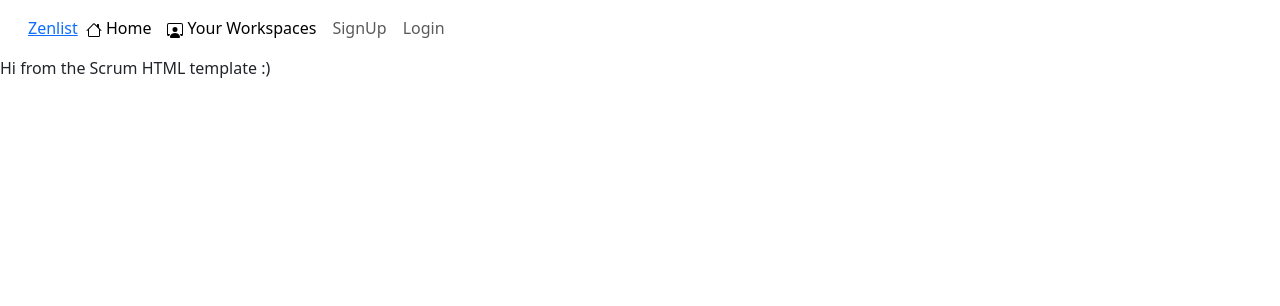
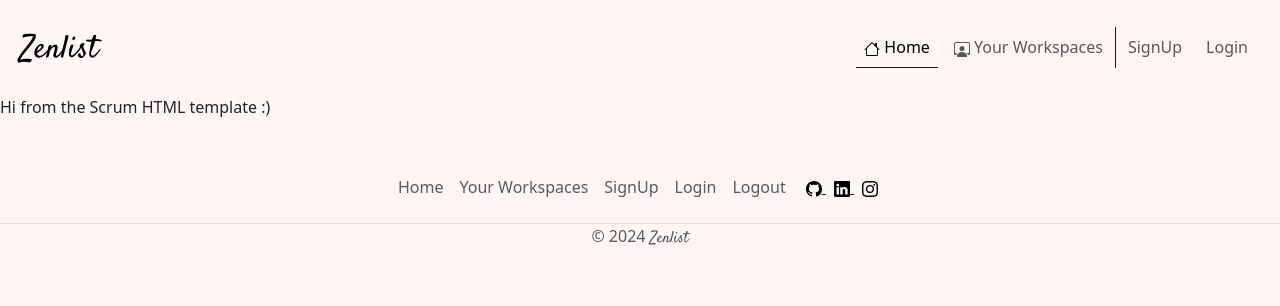
Before and after one commit to Ana-Niko-byte/zenlist, a Django app: page / in a window 1280 px wide. Shown: the top 306 px of the page. Run offline with Django 4.2, Linux system fonts and the light colour scheme.

Commit message:
add: add base template styling

```diff
--- /dev/null
+++ b/static/css/style.css
@@ -0,0 +1,43 @@
+@import url('https://fonts.googleapis.com/css2?family=Satisfy&display=swap');
+
+/* Colours */
+body{
+    background-color: #fff5f5;
+}
+
+.navbar-nav li a:hover{
+    color:rgb(255, 119, 0);
+}
+
+.socials a{
+    color: rgb(27, 27, 27);
+}
+
+/* Annotations & Makeshift Symbols */
+/* Used instead of .nav-item-line::after content due to height control. */
+.line{
+    height: 100%;
+    width: 1px;
+    background-color: rgb(22, 22, 22);
+}
+
+.active{
+    border-bottom: 1px solid rgb(27, 27, 27);
+}
+
+/* Branding */
+.navbar-brand{
+    font-size: 2rem;
+}
+
+.brand{
+    font-family: "Satisfy", cursive;
+    font-weight: 400;
+    font-style: normal;
+}
+
+/* UIUX */
+.nav-item-socials{
+    display: flex;
+    align-items: center;
+}
--- a/templates/base.html
+++ b/templates/base.html
@@ -1,3 +1,4 @@
+{% load static %}
 {% url 'hello' as home_url %}
 <!DOCTYPE html>
 <html lang="en">
@@ -7,23 +8,25 @@
     <title>Scrum Methodologies</title>
     <link href="https://cdn.jsdelivr.net/npm/bootstrap@5.3.3/dist/css/bootstrap.min.css" rel="stylesheet"
         integrity="sha384-QWTKZyjpPEjISv5WaRU9OFeRpok6YctnYmDr5pNlyT2bRjXh0JMhjY6hW+ALEwIH" crossorigin="anonymous">
+    <link rel="stylesheet" href="{% static 'css/style.css' %}">
 </head>
 
 <body class="d-flex flex-column h-100 main-bg">
-    <nav class="navbar navbar-expand-sm px-3 py-2">
+    <nav class="navbar navbar-expand-sm px-2 py-3">
         <div class="container-fluid">
             <!-- Zenlist Logo and Home URL -->
-            <a href="{{ home_url }}">Zenlist</a>
+            <a class="navbar-brand" href="{{ home_url }}"><span class="brand">Zenlist</span></a>
             <!-- Navbar item toggler -->
+            <div class="navbar-container">
                 <button class="navbar-toggler" type="button" data-toggle="collapse" data-target="#navbarItems"
                 aria-controls="navbarItems" aria-expanded="false" aria-label="Toggle navigation items">
                 <span class="navbar-toggler-icon"></span>
                 </button>
                 <!-- Navbar items to toggle -->
                 <div class="collapse navbar-collapse" id="navbarItems">
-                <ul class="navbar-nav me-auto mb-2 mb-lg-0">
-                    <li class="nav-item">
-                        <a class="nav-link {% if request.path == home_url %}active{% endif %}" aria-current="page"
+                    <ul class="navbar-nav me-auto">
+                        <li class="nav-item px-1">
+                            <a class="nav-link {% if request.path == home_url %}active{% endif %}" aria-current="home-page"
                                 href="{{ home_url }}">
                                 <svg xmlns="http://www.w3.org/2000/svg" width="16" height="16" fill="currentColor" class="bi bi-house" viewBox="0 0 16 16">
                                     <path d="M8.707 1.5a1 1 0 0 0-1.414 0L.646 8.146a.5.5 0 0 0 .708.708L2 8.207V13.5A1.5 1.5 0 0 0 3.5 15h9a1.5 1.5 0 0 0 1.5-1.5V8.207l.646.647a.5.5 0 0 0 .708-.708L13 5.793V2.5a.5.5 0 0 0-.5-.5h-1a.5.5 0 0 0-.5.5v1.293zM13 7.207V13.5a.5.5 0 0 1-.5.5h-9a.5.5 0 0 1-.5-.5V7.207l5-5z"/>
@@ -31,9 +34,8 @@
                                 Home
                             </a>
                         </li>
-                    <li class="nav-item">
-                        <a class="nav-link {% if request.path == home_url %}active{% endif %}" aria-current="page"
-                            href="#">
+                        <li class="nav-item px-1">
+                            <a class="nav-link" href="#">
                                 <svg xmlns="http://www.w3.org/2000/svg" width="16" height="16" fill="currentColor" class="bi bi-person-workspace" viewBox="0 0 16 16">
                                     <path d="M4 16s-1 0-1-1 1-4 5-4 5 3 5 4-1 1-1 1zm4-5.95a2.5 2.5 0 1 0 0-5 2.5 2.5 0 0 0 0 5"/>
                                     <path d="M2 1a2 2 0 0 0-2 2v9.5A1.5 1.5 0 0 0 1.5 14h.653a5.4 5.4 0 0 1 1.066-2H1V3a1 1 0 0 1 1-1h12a1 1 0 0 1 1 1v9h-2.219c.554.654.89 1.373 1.066 2h.653a1.5 1.5 0 0 0 1.5-1.5V3a2 2 0 0 0-2-2z"/>
@@ -41,14 +43,15 @@
                                 Your Workspaces
                             </a>
                         </li>
-                    <li class="nav-item-separator"></li>
-                    <li class="nav-item">
+                        <li class="nav-item-line"><div class="line"></div></li>
+                        <li class="nav-item px-1">
                             <a class="nav-link" href="#">SignUp</a>
                         </li>
-                    <li class="nav-item">
+                        <li class="nav-item px-1">
                             <a class="nav-link" href="#">Login</a>
                         </li>
                     </ul>
+                </div>
             </div>
         </div>
     </nav>
@@ -60,8 +63,34 @@
     </main>
 
     <!-- Footer -->
-    <footer class="footer mt-auto py-3 dark-bg">
-        <p class="m-0 text-center text-white">Made by Ana Niko</p>
+    <footer class="mt-auto py-3 my-4">
+        <div class="navbar-nav container-fluid container-top justify-content-center align-items-center border-bottom p-3">
+            <ul class="nav">
+                <li class="nav-item"><a href="#" class="nav-link px-2 text-body-secondary">Home</a></li>
+                <li class="nav-item"><a href="#" class="nav-link px-2 text-body-secondary">Your Workspaces</a></li>
+                <li class="nav-item"><a href="#" class="nav-link px-2 text-body-secondary">SignUp</a></li>
+                <li class="nav-item"><a href="#" class="nav-link px-2 text-body-secondary">Login</a></li>
+                <li class="nav-item"><a href="#" class="nav-link px-2 text-body-secondary">Logout</a></li>
+                <li class="nav-item nav-item-socials px-2">
+                    <div class="socials">
+                        <a href="#" class="social-icon px-1">
+                            <svg xmlns="http://www.w3.org/2000/svg" width="16" height="16" class="bi bi-github" viewBox="0 0 16 16">
+                                <path d="M8 0C3.58 0 0 3.58 0 8c0 3.54 2.29 6.53 5.47 7.59.4.07.55-.17.55-.38 0-.19-.01-.82-.01-1.49-2.01.37-2.53-.49-2.69-.94-.09-.23-.48-.94-.82-1.13-.28-.15-.68-.52-.01-.53.63-.01 1.08.58 1.23.82.72 1.21 1.87.87 2.33.66.07-.52.28-.87.51-1.07-1.78-.2-3.64-.89-3.64-3.95 0-.87.31-1.59.82-2.15-.08-.2-.36-1.02.08-2.12 0 0 .67-.21 2.2.82.64-.18 1.32-.27 2-.27s1.36.09 2 .27c1.53-1.04 2.2-.82 2.2-.82.44 1.1.16 1.92.08 2.12.51.56.82 1.27.82 2.15 0 3.07-1.87 3.75-3.65 3.95.29.25.54.73.54 1.48 0 1.07-.01 1.93-.01 2.2 0 .21.15.46.55.38A8.01 8.01 0 0 0 16 8c0-4.42-3.58-8-8-8"/>
+                            </svg>
+                        </a><a href="#" class="social-icon px-1">
+                            <svg xmlns="http://www.w3.org/2000/svg" width="16" height="16" class="bi bi-linkedin" viewBox="0 0 16 16">
+                                <path d="M0 1.146C0 .513.526 0 1.175 0h13.65C15.474 0 16 .513 16 1.146v13.708c0 .633-.526 1.146-1.175 1.146H1.175C.526 16 0 15.487 0 14.854zm4.943 12.248V6.169H2.542v7.225zm-1.2-8.212c.837 0 1.358-.554 1.358-1.248-.015-.709-.52-1.248-1.342-1.248S2.4 3.226 2.4 3.934c0 .694.521 1.248 1.327 1.248zm4.908 8.212V9.359c0-.216.016-.432.08-.586.173-.431.568-.878 1.232-.878.869 0 1.216.662 1.216 1.634v3.865h2.401V9.25c0-2.22-1.184-3.252-2.764-3.252-1.274 0-1.845.7-2.165 1.193v.025h-.016l.016-.025V6.169h-2.4c.03.678 0 7.225 0 7.225z"/>
+                            </svg>
+                        </a><a href="#" class="social-icon px-1">
+                            <svg xmlns="http://www.w3.org/2000/svg" width="16" height="16" class="bi bi-instagram" viewBox="0 0 16 16">
+                                <path d="M8 0C5.829 0 5.556.01 4.703.048 3.85.088 3.269.222 2.76.42a3.9 3.9 0 0 0-1.417.923A3.9 3.9 0 0 0 .42 2.76C.222 3.268.087 3.85.048 4.7.01 5.555 0 5.827 0 8.001c0 2.172.01 2.444.048 3.297.04.852.174 1.433.372 1.942.205.526.478.972.923 1.417.444.445.89.719 1.416.923.51.198 1.09.333 1.942.372C5.555 15.99 5.827 16 8 16s2.444-.01 3.298-.048c.851-.04 1.434-.174 1.943-.372a3.9 3.9 0 0 0 1.416-.923c.445-.445.718-.891.923-1.417.197-.509.332-1.09.372-1.942C15.99 10.445 16 10.173 16 8s-.01-2.445-.048-3.299c-.04-.851-.175-1.433-.372-1.941a3.9 3.9 0 0 0-.923-1.417A3.9 3.9 0 0 0 13.24.42c-.51-.198-1.092-.333-1.943-.372C10.443.01 10.172 0 7.998 0zm-.717 1.442h.718c2.136 0 2.389.007 3.232.046.78.035 1.204.166 1.486.275.373.145.64.319.92.599s.453.546.598.92c.11.281.24.705.275 1.485.039.843.047 1.096.047 3.231s-.008 2.389-.047 3.232c-.035.78-.166 1.203-.275 1.485a2.5 2.5 0 0 1-.599.919c-.28.28-.546.453-.92.598-.28.11-.704.24-1.485.276-.843.038-1.096.047-3.232.047s-2.39-.009-3.233-.047c-.78-.036-1.203-.166-1.485-.276a2.5 2.5 0 0 1-.92-.598 2.5 2.5 0 0 1-.6-.92c-.109-.281-.24-.705-.275-1.485-.038-.843-.046-1.096-.046-3.233s.008-2.388.046-3.231c.036-.78.166-1.204.276-1.486.145-.373.319-.64.599-.92s.546-.453.92-.598c.282-.11.705-.24 1.485-.276.738-.034 1.024-.044 2.515-.045zm4.988 1.328a.96.96 0 1 0 0 1.92.96.96 0 0 0 0-1.92m-4.27 1.122a4.109 4.109 0 1 0 0 8.217 4.109 4.109 0 0 0 0-8.217m0 1.441a2.667 2.667 0 1 1 0 5.334 2.667 2.667 0 0 1 0-5.334"/>
+                            </svg>
+                        </a>
+                    </div>
+                </li>
+            </ul>
+        </div>
+        <p class="text-center text-body-secondary">&copy; 2024 <span class="brand">Zenlist</span></p>
     </footer>
     <script src="https://cdn.jsdelivr.net/npm/bootstrap@5.3.3/dist/js/bootstrap.bundle.min.js" integrity="sha384-YvpcrYf0tY3lHB60NNkmXc5s9fDVZLESaAA55NDzOxhy9GkcIdslK1eN7N6jIeHz" crossorigin="anonymous"></script>
 </body>
```
Lines whose indentation alone changed are shown as unchanged.
